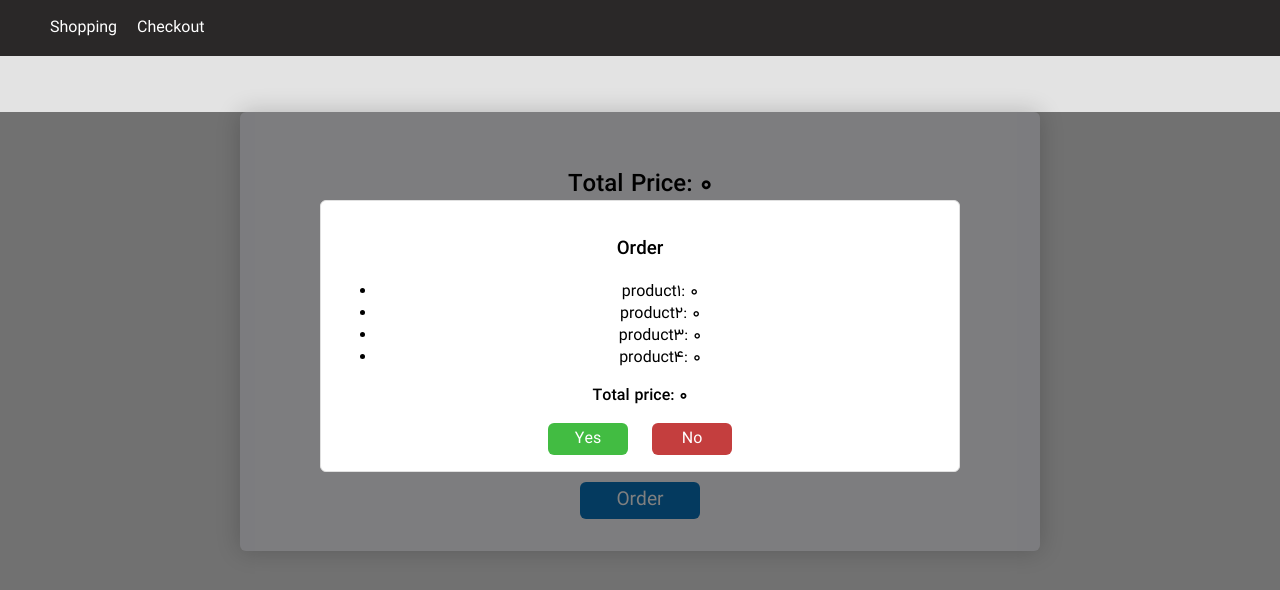
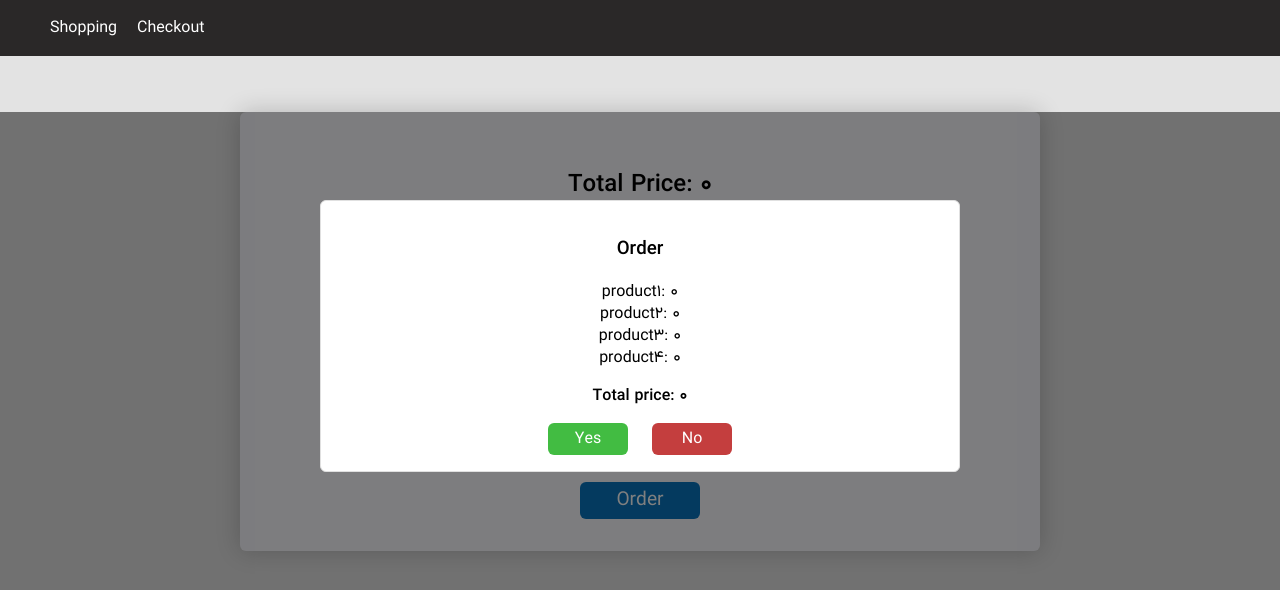
Before and after one commit to meemsafari/simple-shop-react, a React (Create React App) app: page / in a window 1280 px wide. Both pictures are taken after a click on the button "Order". Shown: the top 590 px of the page. Built offline with nearby package versions, Linux system fonts and the light colour scheme.

Commit message:
add axios and use firebase as a backend for get data + add loading

```diff
--- a/package.json
+++ b/package.json
@@ -6,6 +6,7 @@
     "@testing-library/jest-dom": "^5.16.5",
     "@testing-library/react": "^13.4.0",
     "@testing-library/user-event": "^13.5.0",
+    "axios": "^0.27.2",
     "react": "^18.2.0",
     "react-dom": "^18.2.0",
     "react-scripts": "5.0.1",
--- /dev/null
+++ b/src/axios-orders.js
@@ -0,0 +1,7 @@
+import axios from 'axios'
+
+const instance = axios.create({
+    baseURL: 'https://react-redux-test-9e0cf-default-rtdb.firebaseio.com'
+})
+
+export default instance
--- /dev/null
+++ b/src/components/Order/Order.css
@@ -0,0 +1,5 @@
+.order-list {
+    list-style: none;
+    padding: 0;
+    margin: 0;
+}
--- a/src/components/Order/Order.js
+++ b/src/components/Order/Order.js
@@ -1,6 +1,7 @@
 import React from 'react';
 import Wrapper from "../../hoc/Wrapper";
 import Button from "../UI/Button/Button";
+import './Order.css'
 
 const Order = (props) => {
 
@@ -16,7 +17,7 @@ const Order = (props) => {
     return(
         <Wrapper>
             <h3>Order</h3>
-            <ul>
+            <ul className={'order-list'}>
                 {summary}
             </ul>
             <p>
--- /dev/null
+++ b/src/components/UI/Loader/Loader.css
@@ -0,0 +1,3 @@
+.loader {
+    text-align: center;
+}
--- /dev/null
+++ b/src/components/UI/Loader/Loader.js
@@ -0,0 +1,10 @@
+import React from 'react';
+import './Loader.css'
+
+const Loader = (props) => {
+    return (
+        <p className={'loader'}>Loading ...</p>
+    )
+}
+
+export default Loader
--- a/src/containers/Shopping/Shopping.js
+++ b/src/containers/Shopping/Shopping.js
@@ -3,6 +3,8 @@ import Wrapper from "../../hoc/Wrapper";
 import Controls from "../../components/Controls/Controls";
 import Modal from "../../components/UI/Modal/Modal";
 import Order from "../../components/Order/Order";
+import axios from "../../axios-orders"
+import Loader from "../../components/UI/Loader/Loader";
 
 const prices = {
     product1: 59,
@@ -21,7 +23,8 @@ class Shopping extends React.Component {
             product4: 0,
         },
         totalPrice: 0,
-        purchased: false
+        purchased: false,
+        loading: false
     }
 
     addProductHandler = (type) => {
@@ -59,19 +62,38 @@ class Shopping extends React.Component {
     }
 
     purchaseContinueHandler = () => {
-        console.log('continue')
+
+        this.setState({loading: true})
+
+        const order = {
+            products: this.state.products,
+            price: this.state.totalPrice,
+            customer: {
+                name: 'Mahdi',
+                email: 'meemsafari@gmail.com'
+            }
+        }
+        axios.post('/orders.json', order).then((response)=>{
+            this.setState({loading: false, purchased: false})
+        }).catch((err) => {
+            this.setState({loading: false, purchased: false})
+        })
     }
 
     render() {
+        let order = <Order products={this.state.products}
+                           continue={this.purchaseContinueHandler}
+                           cancel={this.modalCloseHandler}
+                           total={this.state.totalPrice}></Order>
+        if (this.state.loading) {
+            order = <Loader />
+        }
         return(
             <Wrapper>
                 <Modal
                     show={this.state.purchased}
                     modalClose={this.modalCloseHandler}>
-                        <Order products={this.state.products}
-                            continue={this.purchaseContinueHandler}
-                            cancel={this.modalCloseHandler}
-                            total={this.state.totalPrice}></Order>
+                    {order}
                 </Modal>
                 <Controls
                     productAdd={this.addProductHandler}
--- a/src/index.js
+++ b/src/index.js
@@ -1,6 +1,5 @@
 import ReactDOM from "react-dom/client";
+import App from "./App";
 import './index.css'
 
-import App from "./App";
-
 ReactDOM.createRoot(document.getElementById('root')).render(<App />);
```
Also changed, not shown: 1 other file (tests, documents, lock files or other folders).
